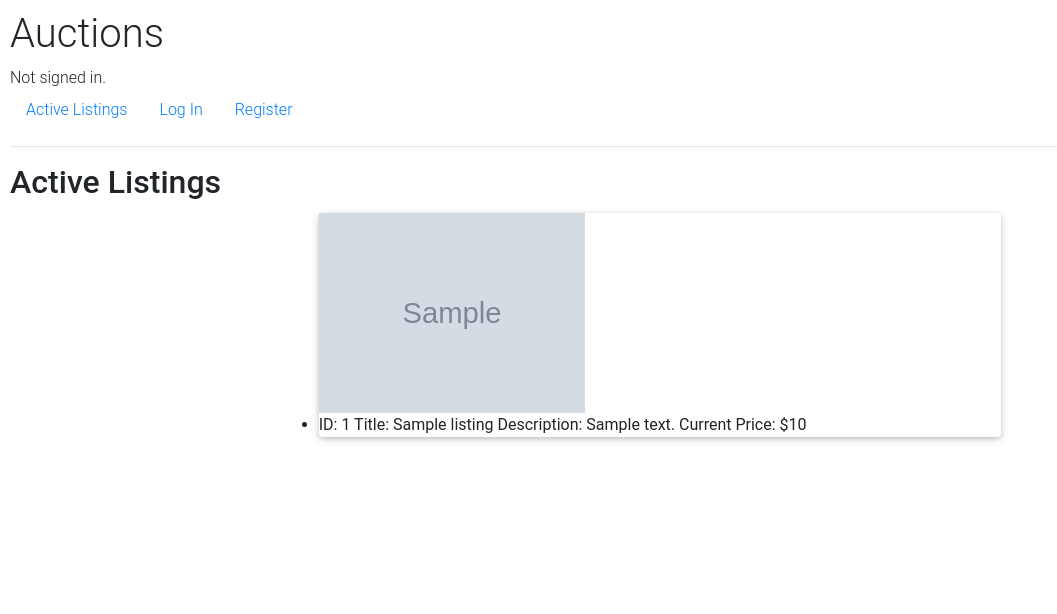
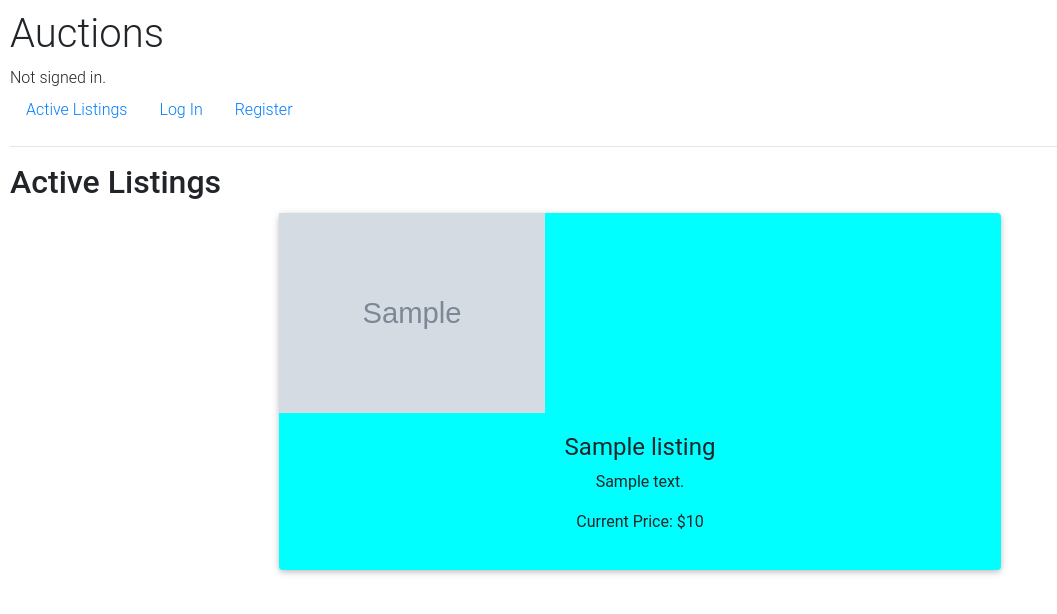
Before and after one commit to thenatural86/ecommerce, a Django app: template auctions/templates/auctions/index.html in a window 1280 px wide. Shown: the top 614 px of the page, without its empty margins (0-1057 px from the left). Run offline with Django 3.2, Linux system fonts and the light colour scheme; the template is opened without the code that fills it: most values are stand-ins (such as "Sample title", 1, 10 or a date in 2020); grey boxes marked "Sample" are stand-in pictures; some libraries are stand-ins or nearby versions.

Commit message:
index styles

```diff
--- a/auctions/templates/auctions/index.html
+++ b/auctions/templates/auctions/index.html
@@ -4,22 +4,26 @@
     <h2 class="card-title h2">Active Listings</h2>
     <div class="row d-flex justify-content-center">
         <div class="col-xl-7 pb-2">
-            <ul>
                 {% for listing in listings %}
-                    <div class="card card-cascade">
-                    <li>
+                    <div style="background-color: aqua;" class="card card-cascade">
+
                         <div class="view view-cascade overlay ">
                             <img src="{{listing.image}}" style="height:200px">
-                            <!-- Image: {{ listing.image }} -->
                         </div>
-                        ID: {{ listing.id }}
-                        Title: {{ listing.title }}
-                        Description: {{ listing.description }}
-                        Current Price: ${{ listing.price }}
-                    </li>
+                        <div class="card-body card-body-cascade text-center">
+                            <!-- ID: {{ listing.id }} -->
+                            <h4>
+                                {{ listing.title }}
+                            </h4>
+                            <p>
+                                {{ listing.description }}
+                            </p>
+                            <p>
+                                Current Price: ${{ listing.price }}
+                            </p>
+                        </div>
                     {% endfor %}
                 </div>
-            </ul>
         </div>
     </div>
 {% endblock %}
```
Also changed, not shown: db.sqlite3.
